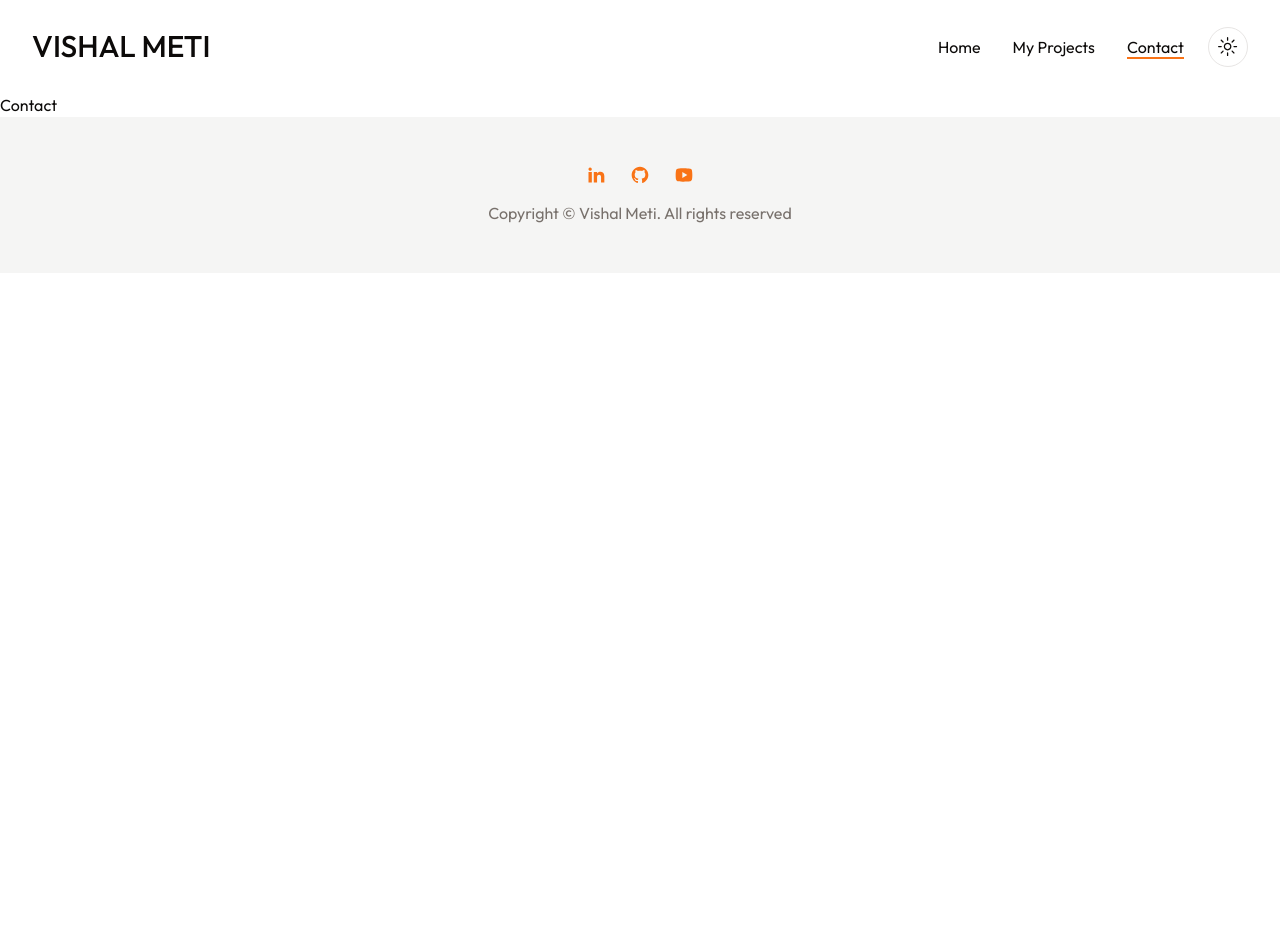
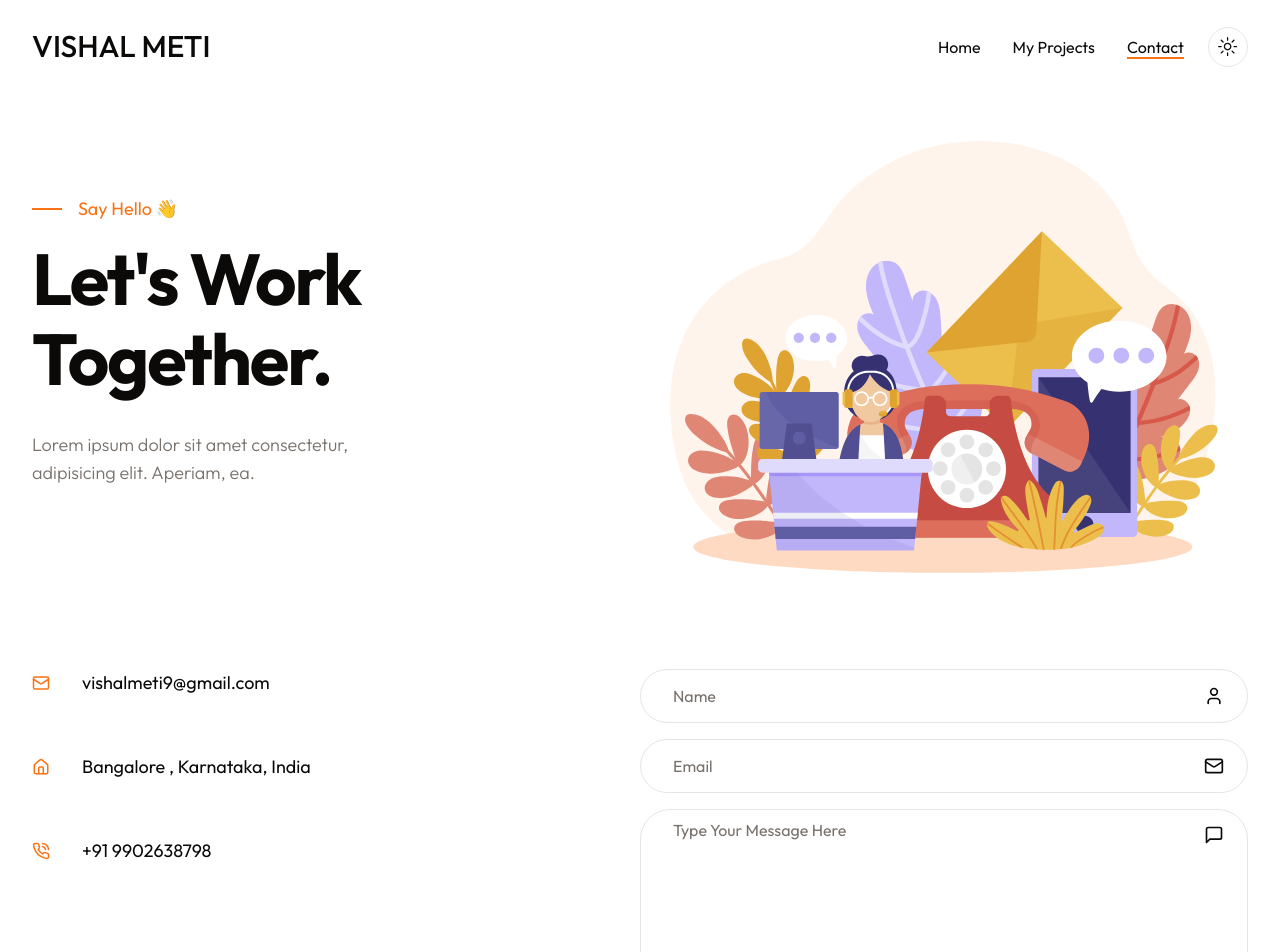
Before and after one commit to vishalmeti/Portfolio, a Next.js app in the folder portfolio/: page /contact in a window 1280 px wide. Shown: the top 952 px of the page. Before the commit the page ends 800 px from the top, so only its background shows below. Built offline with nearby package versions, Linux system fonts and the light colour scheme.

Commit message:
contact me page

```diff
--- a/portfolio/app/contact/page.jsx
+++ b/portfolio/app/contact/page.jsx
@@ -1,8 +1,50 @@
-import React from 'react'
+import  Form  from '@/components/Form';
+import {MailIcon, HomeIcon, PhoneCall} from 'lucide-react';
 
 const Contact = () => {
   return (
-    <div>Contact</div>
+    <section>
+      <div className="container mx-auto">
+        <div className="grid xl:grid-cols-2 pt-12 xl:h-[480px] mb-6 xl:mb-24">
+          <div className="flex flex-col justify-center">
+            <div className="flex items-center gap-x-4 text-primary text-lg mb-4">
+            <span className="w-[30px] h-[2px] bg-primary"></span>
+
+              Say Hello 👋
+
+            </div>
+            <h1 className='h1 max-w-md mb-8' >Let's Work Together.</h1>
+            <p className='subtitle max-w-[400px]' >Lorem ipsum dolor sit amet consectetur, adipisicing elit. Aperiam, ea.</p>
+          </div>
+
+          {/* illustration  */}
+          <div className="hidden xl:flex w-full bg-contact_illustration_light dark:bg-contact_illustration_dark bg-contain bg-top bg-no-repeat">
+          </div>
+        </div>
+        <div className="grid xl:grid-cols-2 mb-24 xl:mb-32">
+          <div className="flex flex-col gap-y-4 xl:gap-y-14 mb-12 xl:mb-24 text-base xl:text-lg">
+              {/* mail  */}
+            <div className="flex items-center gap-x-8">
+              <MailIcon size={18} className='text-primary'/>
+              <div className="">vishalmeti9@gmail.com</div>
+            </div>
+              {/* addr  */}
+            <div className="flex items-center gap-x-8">
+              <HomeIcon size={18} className='text-primary'/>
+              <div className="">Bangalore , Karnataka, India</div>
+            </div>
+              {/* phone  */}
+            <div className="flex items-center gap-x-8">
+              <PhoneCall size={18} className='text-primary'/>
+              <div className="">+91 9902638798</div>
+            </div>
+
+          </div>
+
+          <Form/>
+        </div>
+      </div>
+    </section>
   )
 }
 
--- /dev/null
+++ b/portfolio/components/Form.jsx
@@ -0,0 +1,29 @@
+"use client";
+
+import { User, MailIcon, ArrowRightIcon, MessageSquare } from "lucide-react";
+import { Button } from "./ui/button";
+import { Input } from "./ui/input";
+import { Textarea } from "./ui/textarea";
+import Link from "next/link";
+
+const Form = () => {
+  return (
+    <form className="flex flex-col gap-y-4">
+      <div className="relative flex items-center">
+        <Input type="name" id="name" placeholder="Name" />
+        <User className="absolute right-6" size={20} />
+      </div>
+      <div className="relative flex items-center">
+        <Input type="email" id="email" placeholder="Email" />
+        <MailIcon className="absolute right-6" size={20} />
+      </div>
+      <div className="relative flex items-center">
+        <Textarea placeholder="Type Your Message Here" />
+        <MessageSquare className="absolute top-4 right-6" size={20} />
+      </div>
+      <Link href='/'><Button className="flex items-center gap-x-1 max-w-[166px]">Let's Talk <ArrowRightIcon size={20}/> </Button></Link>
+    </form>
+  );
+};
+
+export default Form;
--- a/portfolio/components/ui/input.jsx
+++ b/portfolio/components/ui/input.jsx
@@ -7,7 +7,7 @@
     (<input
       type={type}
       className={cn(
-        "flex h-10 w-full rounded-md border border-input bg-background px-3 py-2 text-sm ring-offset-background file:border-0 file:bg-transparent file:text-sm file:font-medium placeholder:text-muted-foreground focus-visible:outline-none focus-visible:ring-2 focus-visible:ring-ring focus-visible:ring-offset-2 disabled:cursor-not-allowed disabled:opacity-50",
+        "flex h-[54px] w-full rounded-full border border-input dark:border-white/40 bg-background px-8 py-2 text-base ring-offset-background file:border-0 file:bg-transparent file:text-sm file:font-medium placeholder:text-muted-foreground focus-visible:outline-none focus-visible:ring-2 focus-visible:ring-ring focus-visible:ring-offset-2 disabled:cursor-not-allowed disabled:opacity-50",
         className
       )}
       ref={ref}
--- a/portfolio/components/ui/textarea.jsx
+++ b/portfolio/components/ui/textarea.jsx
@@ -6,7 +6,7 @@
   return (
     (<textarea
       className={cn(
-        "flex min-h-[80px] w-full rounded-md border border-input bg-background px-3 py-2 text-sm ring-offset-background placeholder:text-muted-foreground focus-visible:outline-none focus-visible:ring-2 focus-visible:ring-ring focus-visible:ring-offset-2 disabled:cursor-not-allowed disabled:opacity-50",
+        "flex min-h-[180px] w-full rounded-[30px] border dark:border-white/40 border-input bg-background px-8 py-2 text-base ring-offset-background placeholder:text-muted-foreground focus-visible:outline-none focus-visible:ring-2 focus-visible:ring-ring focus-visible:ring-offset-2 disabled:cursor-not-allowed disabled:opacity-50",
         className
       )}
       ref={ref}
--- a/portfolio/tailwind.config.js
+++ b/portfolio/tailwind.config.js
@@ -85,7 +85,9 @@
         dots_light:'url(/dots-light.svg)',
         dots_dark:'url(/dots-dark.svg)',
         work_project_bg_light:'url(/work/project-bg-light.png)',
-        work_project_bg_dark:'url(/work/project-bg-dark.png)'
+        work_project_bg_dark:'url(/work/project-bg-dark.png)',
+        contact_illustration_light:'url(/contact/illustration-light.svg)',
+        contact_illustration_dark:'url(/contact/illustration-dark.svg)',
       }
     },
   },
```
